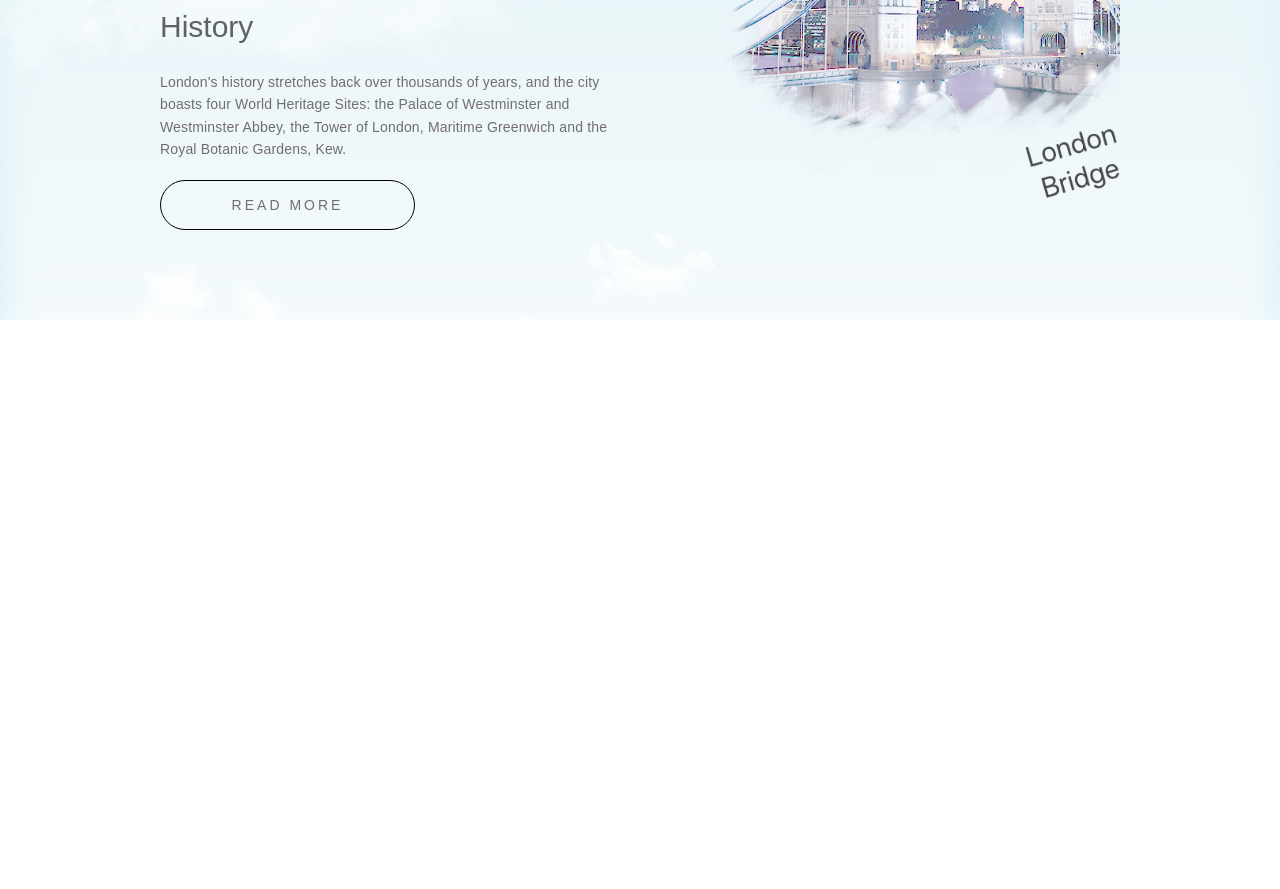
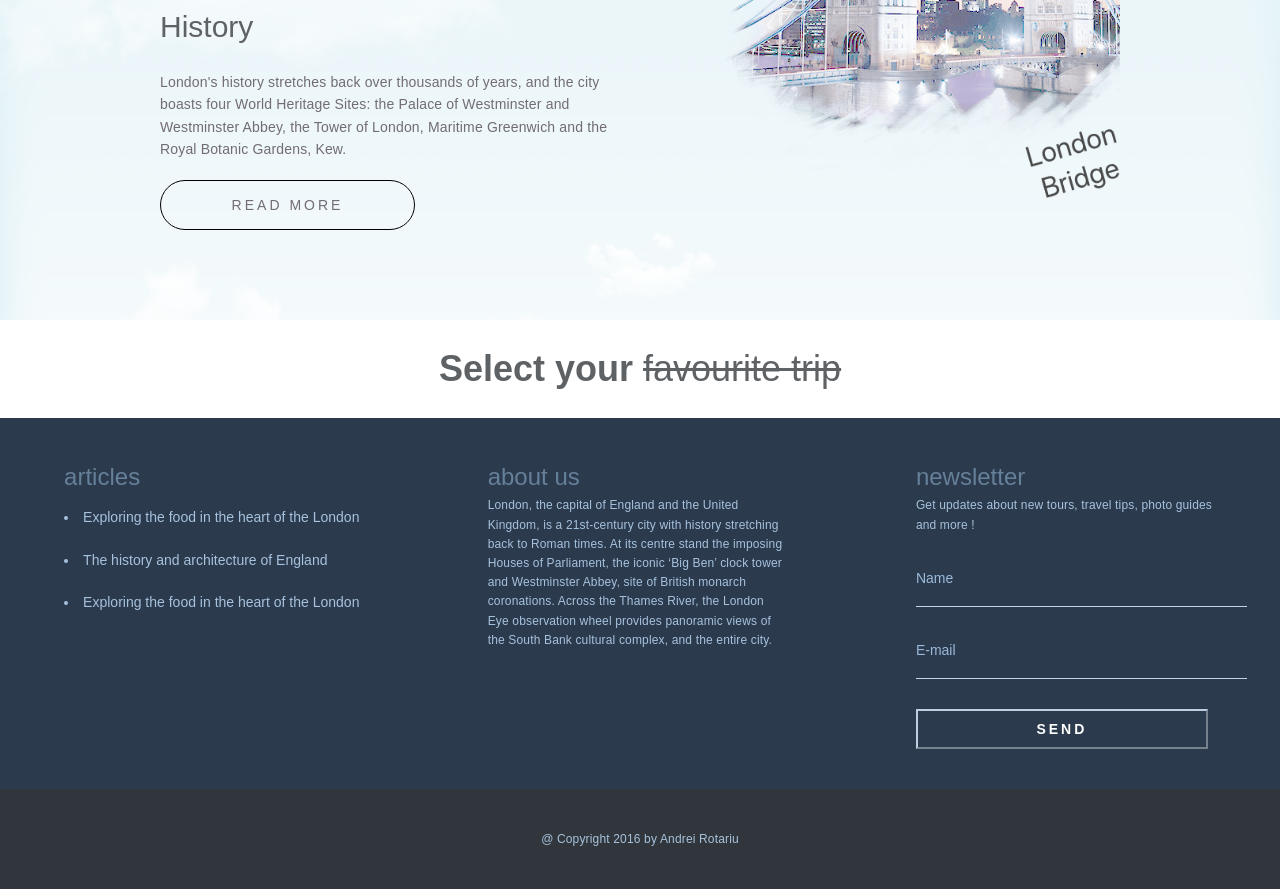
Before and after one commit to davedove86/Explore-The-City, a plain HTML site: page index.html in a window 1280 px wide. Shown: the part 2281-3170 px from the top of the page. Before the commit the page ends 2601 px from the top, so only its background shows below. Drawn offline with Linux system fonts and the light colour scheme.

Commit message:
Footer complete

```diff
--- a/assets/css/1-base/_base.sass
+++ b/assets/css/1-base/_base.sass
@@ -71,6 +71,15 @@ body
     section
       padding-top: 20px
 
+  // section titles
+  .large-title
+      font:
+          size: 36px
+          weight: 300
+      text-align: center
+      margin: 20px 0
+      padding: 0 20px
+
   .button
     height: 50px
     width: 241px
--- /dev/null
+++ b/assets/css/2-modules/_footer.sass
@@ -0,0 +1,82 @@
+footer
+    background:
+        color: #2B3A4D
+    color: #A7C2DD
+    font-size: 12px
+
+    .footer-flex
+        display: flex
+        flex-wrap: wrap
+        justify-content: space-around
+
+        .footer-item
+            max-width: 300px
+            padding: 40px 30px
+
+
+            h3
+                font:
+                    size: 24px
+                    weight: 300
+                color: #668099
+
+            li
+                font:
+                    size: 14px
+                color: #A7C2DD
+                padding: 10px 0
+
+            .name, .email
+                display: block
+                background:
+                    color: transparent
+                border-top: 0px
+                border-left: 0px
+                border-right: 0px
+                border-bottom: 1px solid #C4D4E5
+                font:
+                    size: 14px
+                padding: 5px 150px 20px 0px
+                color: #9CBADA
+                margin: 30px 0
+
+            /* do not group these rules */
+            *::-webkit-input-placeholder
+                color: #9CBADA
+
+            *:-moz-placeholder
+                /* FF 4-18 */
+                color: #9CBADA
+
+            *::-moz-placeholder
+                /* FF 19+ */
+                color: #9CBADA
+
+            *:-ms-input-placeholder
+                /* IE 10+ */
+                color: #9CBADA
+
+            .submit
+                height: 40px
+                width: 292px
+                background: transparent
+                font-size: 14px
+                font-weight: bold
+                letter-spacing: 3px
+                text-transform: uppercase
+                color: #fff
+                border-width: 2px
+                border-color: #BCCEE2
+
+    .lower-footer
+        background:
+            color: #31363C
+        height: 100px
+        text-align: center
+        line-height: 100px
+        padding: 0
+        margin: 0
+
+        p
+            margin: 0
+            padding: 0
--- a/assets/css/4-pages/_home.sass
+++ b/assets/css/4-pages/_home.sass
@@ -111,15 +111,6 @@
 // News Styles
 .news
     padding-bottom: 20px
-
-    // section title
-    .large-title
-        font:
-            size: 36px
-            weight: 300
-        text-align: center
-        margin: 20px 0
-        padding: 0 20px
 
     // .bg-title
     //     position: absolute
--- a/assets/css/main.scss
+++ b/assets/css/main.scss
@@ -9,6 +9,7 @@
 
 // 2-modules
 @import "2-modules/header";
+@import "2-modules/footer";
 
 // 3-layouts
 
--- a/assets/js/functions.js
+++ b/assets/js/functions.js
@@ -1,15 +1 @@
-$( ".cross" ).hide();
-$( ".menu" ).hide();
-$( ".hamburger" ).click(function() {
-$( ".menu" ).slideToggle( "slow", function() {
-$( ".hamburger" ).hide();
-$( ".cross" ).show();
-});
-});
-
-$( ".cross" ).click(function() {
-$( ".menu" ).slideToggle( "slow", function() {
-$( ".cross" ).hide();
-$( ".hamburger" ).show();
-});
-});
+$(".cross").hide(),$(".menu").hide(),$(".hamburger").click(function(){$(".menu").slideToggle("slow",function(){$(".hamburger").hide(),$(".cross").show()})}),$(".cross").click(function(){$(".menu").slideToggle("slow",function(){$(".cross").hide(),$(".hamburger").show()})});
--- a/index.html
+++ b/index.html
@@ -70,7 +70,7 @@
 
     <!-- Services Section -->
 
-    <section class="services">
+    <section class="services" id="services">
       <!-- Sub Title -->
       <h3 class="sub-title"><strong>Search for your favourite:</strong> restaurant, museum, hotel, attractions</h3>
 
@@ -119,7 +119,7 @@
     </section>
 
     <!-- News Section -->
-    <section class="news">
+    <section class="news" id="news">
       <h3 class="large-title"><strong>Latest news from</strong> <strike>London Blog</strike></h3>
 
       <!-- <h3 class="bg-title">news</h3> -->
@@ -152,7 +152,7 @@
 
   <!-- About Section -->
 
-  <section class="about">
+  <section class="about" id="about">
     <div class="about-flex">
       <div class="about-item">
         <h3>About London</h3>
@@ -171,6 +171,40 @@
     </div>
   </section>
 
+  <!-- Trip Section -->
+  <section class="trip" id="trip">
+      <h3 class="large-title"><strong>Select your</strong> <strike>favourite trip</strike></h3>
+
+
+  </section>
+
+  <footer>
+    <div class="footer-flex">
+      <div class="footer-item">
+        <h3>articles</h3>
+        <li>Exploring the food in the heart of the London</li>
+        <li>The history and architecture of England</li>
+        <li>Exploring the food in the heart of the London</li>
+      </div>
+      <div class="footer-item">
+        <h3>about us</h3>
+        <p>London, the capital of England and the United Kingdom, is a 21st-century city with history stretching back to Roman times. At its centre stand the imposing Houses of Parliament, the iconic ‘Big Ben’ clock tower and Westminster Abbey, site of British monarch coronations. Across the Thames River, the London Eye observation wheel provides panoramic views of the South Bank cultural complex, and the entire city.</p>
+      </div>
+      <div class="footer-item">
+        <h3>newsletter</h3>
+        <p>Get updates about new tours, travel tips, photo guides and more !</p>
+        <form action="">
+          <input type="text" name="name" placeholder="Name" class="name">
+          <input type="email" name="email" placeholder="E-mail" class="email">
+          <input type="submit" name="submit" value="Send" class="submit">
+        </form>
+      </div>
+    </div>
+    <div class="lower-footer">
+      <p>&#64; Copyright 2016  by Andrei Rotariu</p>
+    </div>
+  </footer>
+
   <!-- Scripts -->
   <script src="assets/js/jquery-2.1.4.min.js"></script>
   <script src="assets/js/functions.js" type="text/javascript"></script>
```
Also changed, not shown: assets/css/main.css, assets/img/controls.png (added), 1 other file.
